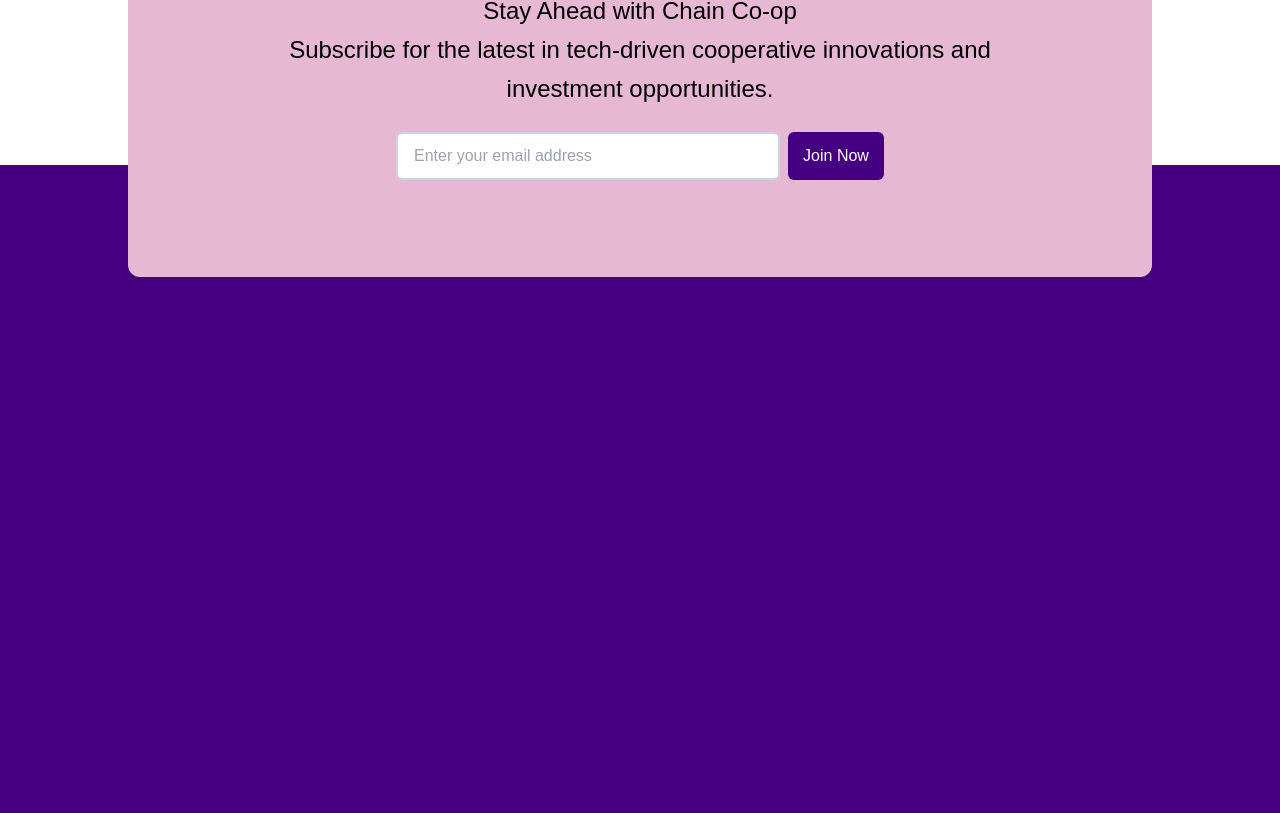
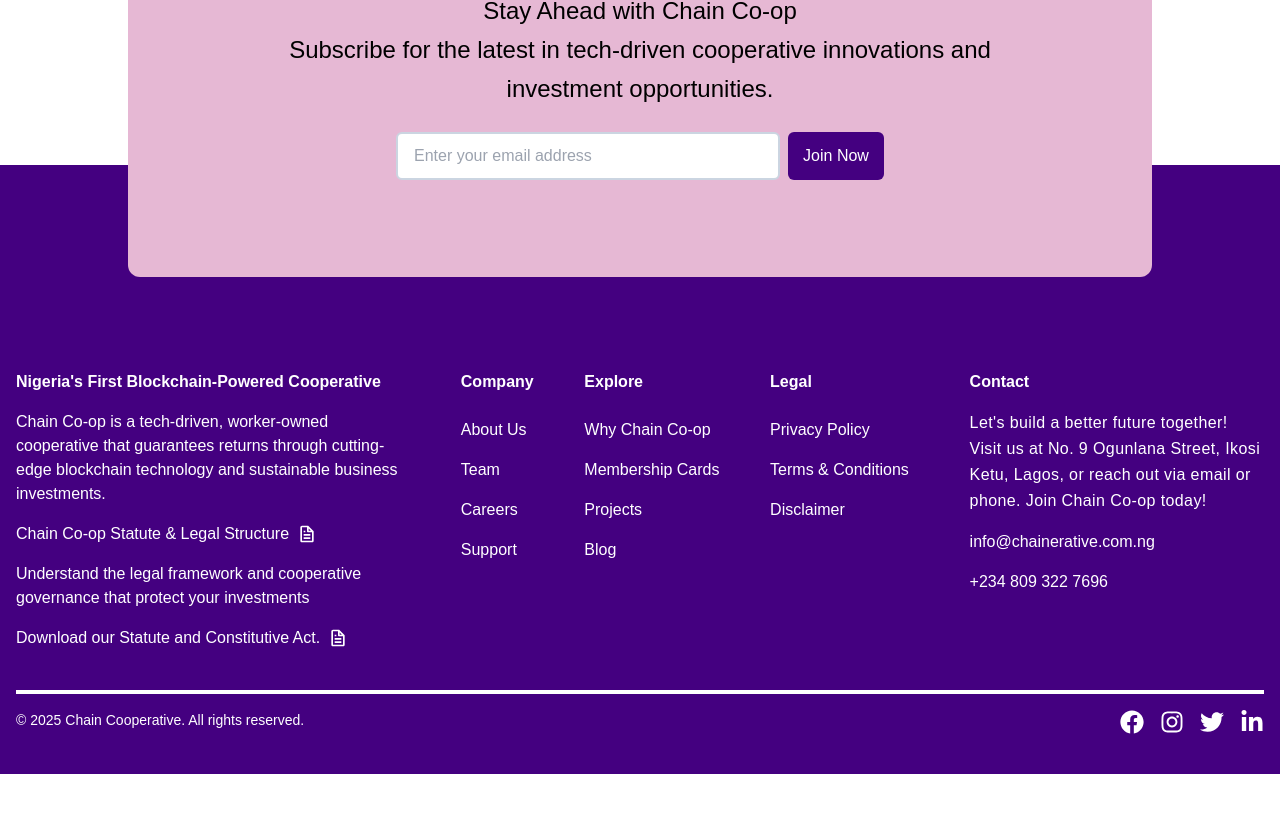
Before and after one commit to syntaxdesigner01/co-op-interview, a Next.js app: page / in a window 1280 px wide. Shown: the part 4166-4979 px from the top of the page. After the commit the page ends 4940 px from the top, so only its background shows below. Built offline with nearby package versions, Linux system fonts and the light colour scheme.

Commit message:
feat: enhance FooterComponent with additional sections for company information, legal details, and social media links

```diff
--- a/src/app/Components/GeneralComponents/FooterComponent.tsx
+++ b/src/app/Components/GeneralComponents/FooterComponent.tsx
@@ -1,13 +1,21 @@
 import React from 'react'
+import { BiFile } from "react-icons/bi";
+import {
+  FaFacebook,
+  FaInstagram,
+  FaTwitter,
+  FaLinkedinIn,
+} from "react-icons/fa";
 
 export default function FooterComponent() {
   return (
-    <footer className='font-Asap'>
+    <footer className="font-Asap">
       <section className="flex justify-center items-center mb-20 relative bottom-[-12em]">
         <section className="bg-secondary w-[80vw] h-[48vh] p-6 rounded-xl flex flex-col justify-center items-center">
-          <p className=' text-center font-medium text-2xl leading-relaxed'>
-            Stay Ahead with Chain Co-op <br /> Subscribe for the latest in tech-driven
-            cooperative innovations and <br /> investment opportunities.
+          <p className=" text-center font-medium text-2xl leading-relaxed">
+            Stay Ahead with Chain Co-op <br /> Subscribe for the latest in
+            tech-driven cooperative innovations and <br /> investment
+            opportunities.
           </p>
 
           <form className="flex justify-center items-center gap-2 pt-6">
@@ -23,14 +31,92 @@ export default function FooterComponent() {
         </section>
       </section>
 
+      <section className="p-10 px-4 bg-background text-white  pt-[16%]  w-full">
+        <section className="flex gap-4 justify-between border-b-4 pb-10 border-white">
+          <section className="w-[30vw] flex flex-col gap-4">
+            <h1 className="font-semibold">
+              Nigeria&apos;s First Blockchain-Powered Cooperative
+            </h1>
 
-      <section className='p-10 bg-background text-white h-[100vh]'>
-        <section></section>
-        <section></section>
-        <section></section>
+            <section className="flex flex-col gap-4">
+              <p>
+                 Chain Co-op is a tech-driven, worker-owned cooperative that
+                guarantees returns through cutting-edge blockchain technology
+                and sustainable business investments.
+              </p>
+              <p className="flex items-center gap-2">
+                Chain Co-op Statute & Legal Structure{" "}
+                <span>
+                  <BiFile className="text-white text-xl" />
+                </span>
+              </p>
+              <p>
+                Understand the legal framework and cooperative governance that
+                protect your investments
+              </p>
+              <p className="flex items-center gap-2 ">
+                Download our Statute and Constitutive Act.
+                <span>
+                  <BiFile className="text-white text-xl" />
+                </span>
+              </p>
+            </section>
+          </section>
+
+          <section className="flex justify-between w-[35vw]">
+            <section>
+              <h1 className="font-semibold">Company</h1>
+              <ul className="flex flex-col gap-4 pt-6">
+                <li>About Us</li>
+                <li>Team</li>
+                <li>Careers</li>
+                <li>Support</li>
+              </ul>
+            </section>
+            <section>
+              <h1 className="font-semibold">Explore</h1>
+              <ul className="flex flex-col gap-4 pt-6">
+                <li>Why Chain Co-op</li>
+                <li>Membership Cards</li>
+                <li>Projects</li>
+                <li>Blog</li>
+              </ul>
+            </section>
+            <section>
+              <h1 className="font-semibold">Legal</h1>
+              <ul className="flex flex-col gap-4 pt-6">
+                <li>Privacy Policy</li>
+                <li>Terms & Conditions</li>
+                <li>Disclaimer </li>
+              </ul>
+            </section>
+          </section>
+          <section className="w-[23vw] flex flex-col gap-4">
+            <h1 className="font-semibold">Contact</h1>
+            <p className="tracking-wide leading-relaxed">
+              Let&apos;s build a better future together! Visit us at No. 9
+              Ogunlana Street, Ikosi Ketu, Lagos, or reach out via email or
+              phone. Join Chain Co-op today!
+            </p>
+            <p>info@chainerative.com.ng</p>
+            <p>+234 809 322 7696</p>
+          </section>
+        </section>
+
+        <section className='flex justify-between w-full pt-4'>
+          <aside className='text-sm'>
+            &copy; {new Date().getFullYear()} Chain Cooperative. All rights
+            reserved.
+          </aside>
+
+          <aside className='flex gap-4 text-2xl'>
+            <FaFacebook />
+            <FaInstagram />
+            <FaTwitter />
+            <FaLinkedinIn />
+          </aside>
+        </section>
       </section>
     </footer>
   );
 }
-
-// &copy; {new Date().getFullYear()} Copyright: Your Website Name
```
